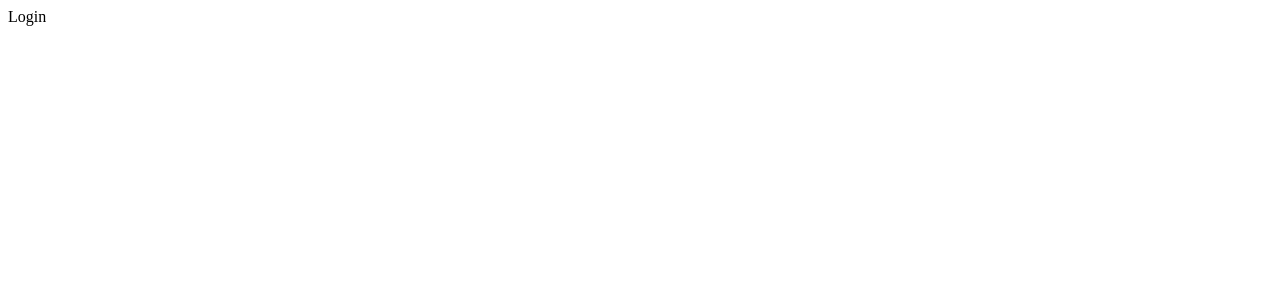
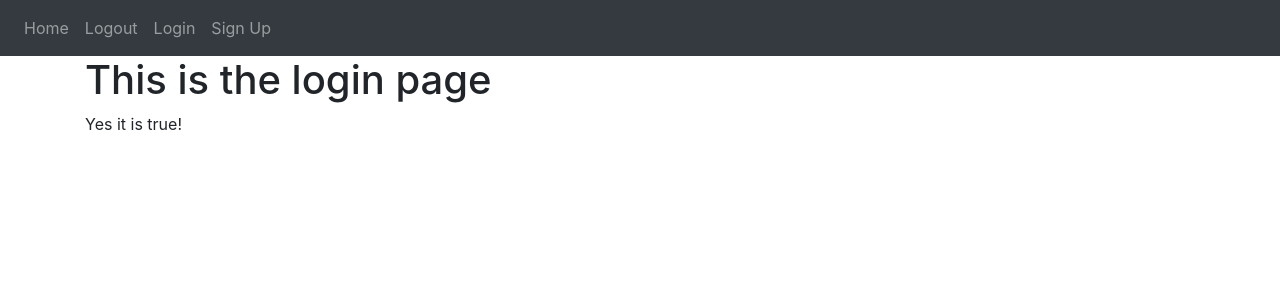
Before and after one commit to sonha2409/flask-web, a Flask app: page /login in a window 1280 px wide. Before the commit the part shown is almost empty. Shown: the top 300 px of the page. Run offline with Flask 3, Linux system fonts and the light colour scheme; some libraries are stand-ins or nearby versions.

Commit message:
Adding templates

```diff
--- a/website/auth.py
+++ b/website/auth.py
@@ -1,15 +1,15 @@
-from flask import Blueprint
+from flask import Blueprint, render_template
 
 auth = Blueprint('auth', __name__)
 
 @auth.route('/login')
 def login():
-    return "<p>Login</p>"
+    return render_template('login.html', boolean=True)
 
 @auth.route('/logout')
 def logout():
     return "<p>Log out</p>"
 
-@auth.route('/signup')
+@auth.route('/sign-up')
 def signup():
-    return "<p>Sign up</p>"
+    return render_template('sign_up.html')
--- a/website/templates/base.html
+++ b/website/templates/base.html
@@ -14,6 +14,7 @@
       href="https://stackpath.bootstrapcdn.com/font-awesome/4.7.0/css/font-awesome.min.css"
       crossorigin="anonymous"
     />
+
     <title>{% block title %}Home{% endblock %}</title>
   </head>
   <body>
@@ -36,8 +37,7 @@
       </div>
     </nav>
 
-
-
+    <div class="container">{% block content %} {% endblock %}</div>
 
     <script
       src="https://code.jquery.com/jquery-3.2.1.slim.min.js"
--- /dev/null
+++ b/website/templates/home.html
@@ -0,0 +1,4 @@
+{% extends "base.html" %} {% block title %}Home{% endblock %}
+{% block content %}
+  <h1> This is the home page</h1>
+{% endblock %}
--- /dev/null
+++ b/website/templates/login.html
@@ -0,0 +1,7 @@
+{% extends "base.html" %} {% block title %}Login{% endblock %}
+{% block content %}
+  <h1> This is the login page</h1>
+  {% if boolean == True %}
+  Yes it is true!
+  {% endif %}
+{% endblock %}
--- /dev/null
+++ b/website/templates/sign_up.html
@@ -0,0 +1,4 @@
+{% extends "base.html" %} {% block title %}Sign Up{% endblock %}
+{% block content %}
+  <h1> This is the sign up page</h1>
+{% endblock %}
--- a/website/views.py
+++ b/website/views.py
@@ -1,7 +1,7 @@
-from flask import Blueprint
+from flask import Blueprint, render_template
 
 views = Blueprint('views', __name__)
 
 @views.route('/')
 def home():
-    return "<h1>Test</h1>"
+    return render_template("home.html")
```
